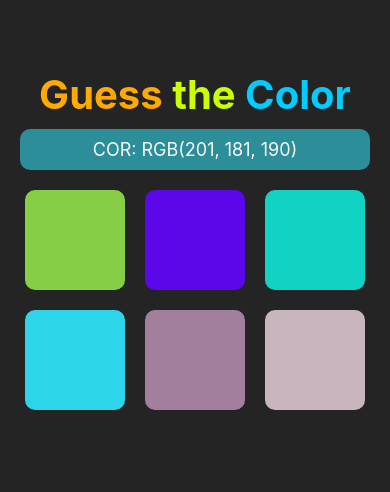
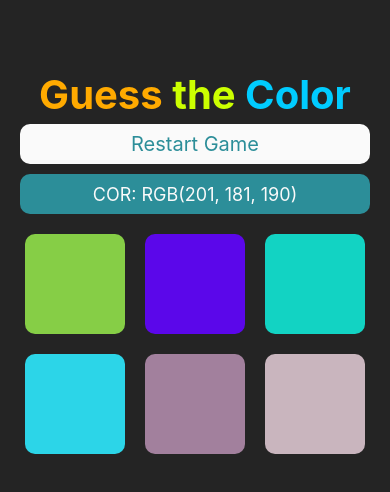
Before and after one commit to rodrigocloureiro/guess_the_color_native, a React Native app: screen / in a window 390 px wide. Shown: the top 492 px of the page. Built offline with nearby package versions, Linux system fonts and the light colour scheme.

Commit message:
botão reiniciar implementado

```diff
--- a/App.js
+++ b/App.js
@@ -1,5 +1,5 @@
 // import { StatusBar } from 'expo-status-bar';
-import { StyleSheet, Text, View, StatusBar } from 'react-native';
+import { StyleSheet, Text, View, StatusBar, TouchableOpacity } from 'react-native';
 import Box from './components/Box';
 import { useState, useEffect } from 'react';
 
@@ -8,6 +8,7 @@ const statusBarHeight = StatusBar.currentHeight ? StatusBar.currentHeight : 70;
 export default function App() {
   const [ colors, setColors ] = useState([]);
   const [ color, setColor ] = useState('');
+  const [ restart, setRestart ] = useState(false);
 
   useEffect(() => {
     const colorsArr = [];
@@ -21,7 +22,11 @@ export default function App() {
     const correctColor = Math.floor(Math.random() * colorsArr.length);
     setColors(colorsArr);
     setColor(colorsArr[correctColor]);
-  }, []);
+  }, [restart]);
+
+  const restartGame = () => {
+    setRestart(!restart);
+  };
 
   const verifyColor = (boxColor) => {
     alert(boxColor === color);
@@ -34,6 +39,11 @@ export default function App() {
         <Text style={[styles.title, {color: '#ffaa00'}]}>Guess</Text>
         <Text style={[styles.title, {color: '#ccff00'}]}> the </Text>
         <Text style={[styles.title, {color: '#00ccff'}]}>Color</Text>
+      </View>
+      <View style={styles.btnContainer}>
+        <TouchableOpacity style={styles.restartBtn} onPress={restartGame}>
+          <Text style={styles.restartBtnText}>Restart Game</Text>
+        </TouchableOpacity>
       </View>
       <View style={styles.color}>
         <Text style={styles.text}>COR: {color.toLocaleUpperCase()}</Text>
@@ -63,7 +73,7 @@ const styles = StyleSheet.create({
     backgroundColor: '#2C8E99',
     justifyContent: 'center',
     alignItems: 'center',
-    paddingVertical: 10,
+    height: 40,
     marginTop: 10,
     borderRadius: 10,
   },
@@ -83,4 +93,19 @@ const styles = StyleSheet.create({
     color: '#fafafa',
     fontSize: 18,
   },
+  btnContainer: {
+    width: '100%',
+    marginTop: 5,
+  },
+  restartBtn: {
+    alignItems: 'center',
+    justifyContent: 'center',
+    backgroundColor: '#fafafa',
+    borderRadius: 10,
+    height: 40,
+  },
+  restartBtnText: {
+    color: '#2C8E99',
+    fontSize: 20,
+  },
 });
```
